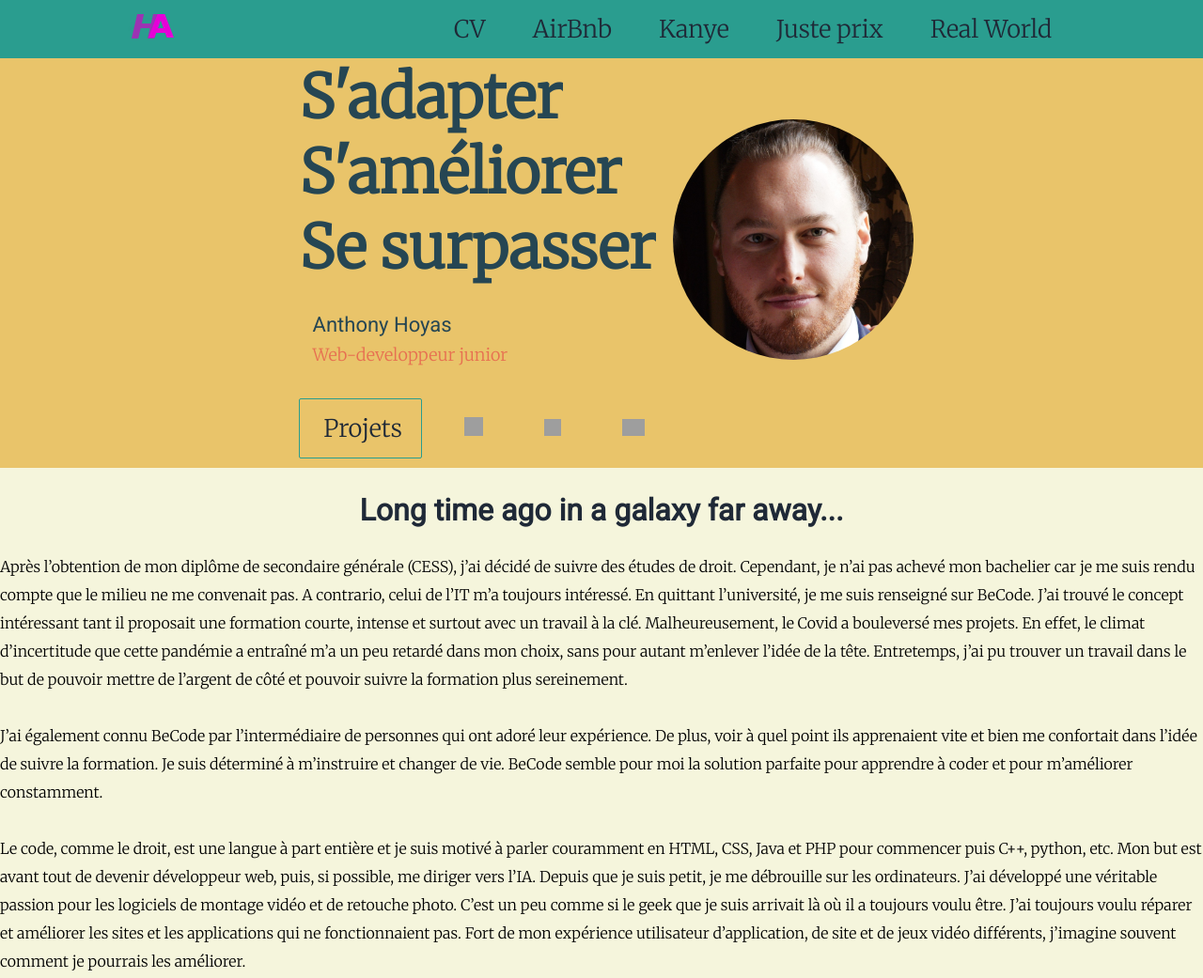
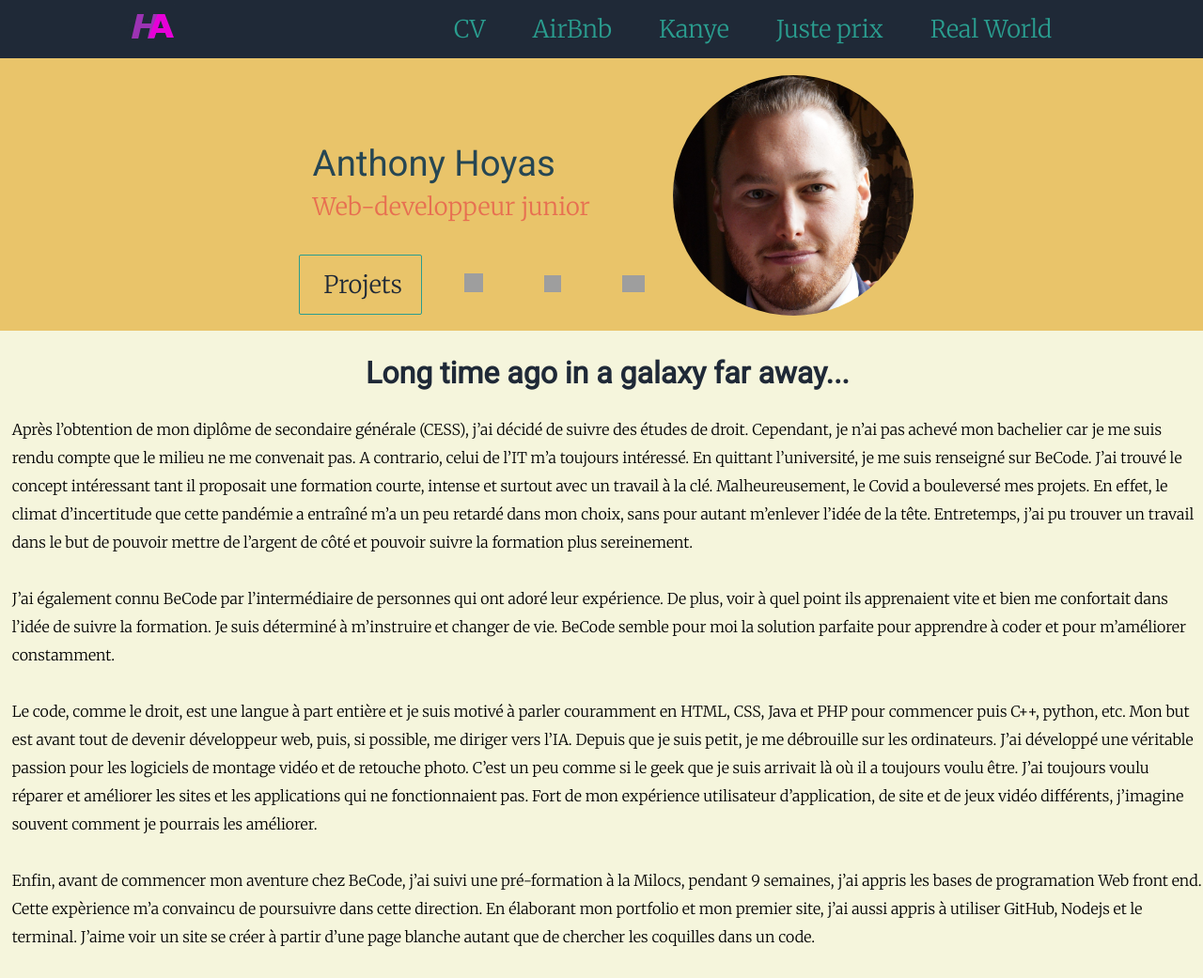
Before and after one commit to AnthonyHoyas/Milocs-work, a plain HTML site: page navigation.html in a window 1280 px wide. Shown: the top 1041 px of the page at 94% size. Drawn offline with Linux system fonts and the light colour scheme; grey boxes are pictures that could not be loaded.

Commit message:
Update, better looking navigation, add airbnb to index, chart working for test

```diff
--- a/navigation.css
+++ b/navigation.css
@@ -1,5 +1,6 @@
 * {
     margin: 0;
+    padding: 0;
 }
 body {
     background-color: #f4a261;
@@ -13,11 +14,12 @@ body {
 #navbar{
     display: flex;
     width: 100%;
-    background-color: #2a9d8f;
+    background-color: #1F2937;
     align-items: center;
     justify-content: space-around;
     position: fixed;
 }
+
 ul {
     list-style: none;
     padding: 0;
@@ -27,7 +29,7 @@ ul {
 }
 li a {
     display: block;
-    color: #1F2937;
+    color: #2a9d8f;
     padding: 15px 25px;
     text-decoration: none;
     font-size: 2vw;
@@ -67,10 +69,10 @@ li a {
     display: flex;
     justify-content: center;
     align-items: center;
-    padding-top: 1%;
+    padding-top: 5%;
     }
 h1 {
-    font-size: 5vw;
+    font-size: 4vw;
     padding-top: 50px;
     padding-bottom: 30px;
     padding-left: 10px;
@@ -81,17 +83,19 @@ h1 {
 }
 #anthony {
     border-radius: 50%;
+    padding-bottom: 2vh;
+    padding-top: 2vh;
 }
 #intro {
     padding-bottom: 8px;
     padding-left: 6%;
-    font-size: 22px;
+    font-size: 3vw;
     font-family: 'Roboto', sans-serif;
     text-align: left;
 }
 #webDev {
     text-align: left;
-    font-size: 18px;
+    font-size: 2vw;
     padding-bottom: 25px;
     color: #e76f51;
     padding-left: 6%;
@@ -112,11 +116,13 @@ h1 {
     background-color: transparent;
     border: 0.5px solid #2a9d8f;
     border-radius: 2px;
+    color: #1F2937;
 }
 .motiv{
     background-color: beige;
     padding-bottom: 75px;
     line-height: 30px;
+    padding-left: 1%;
 }
 h2 {
     padding-top: 30px;
@@ -163,8 +169,12 @@ h2 {
 .page {
     display: none;
 }
-h1 {
+#intro {
+    font-size: 12vw;
+}
+#webDev {
     font-size: 8vw;
+
 }
 }
 
@@ -180,7 +190,7 @@ h1 {
 #popnavbar ul {
     display: flex;
     flex-direction: column;
-    background-color: #2a9d8f;
+    background-color: #1F2937;
 }
 #popnavbar ul :hover {
     color: red;
--- a/navigation.html
+++ b/navigation.html
@@ -45,7 +45,7 @@
         </div>
         <div class="titreImage">
             <div>
-                <h1>S'adapter <br> S'améliorer <br> Se surpasser</h1>
+                <h1></h1>
                 <p id="intro">Anthony Hoyas</p>
                 <p id="webDev">Web-developpeur junior</p>
                 <ul>
```
Also changed, not shown: MyCharts/firstChart.html (+1 -1 lines), MyCharts/firstChart.js (+10 -7 lines), index.html (+4 -3 lines), navigation.js (line endings or trailing spaces).
